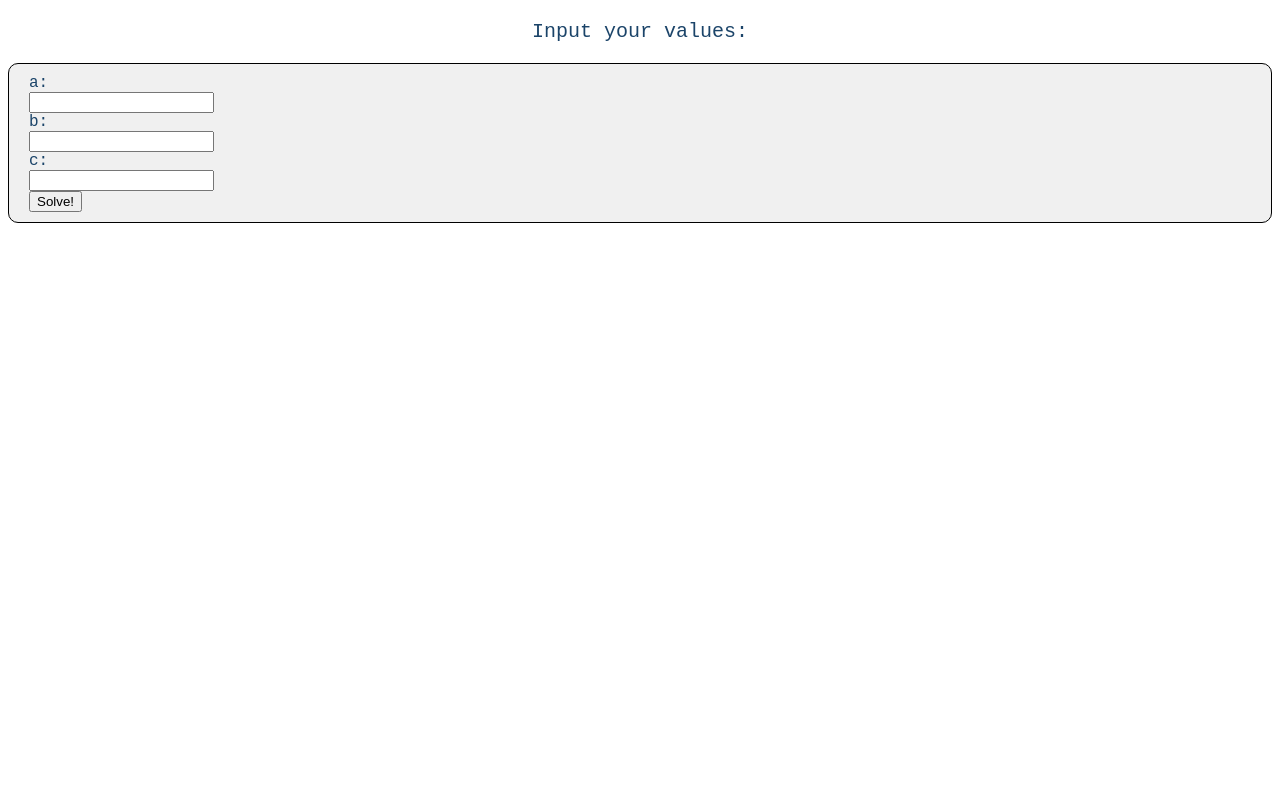
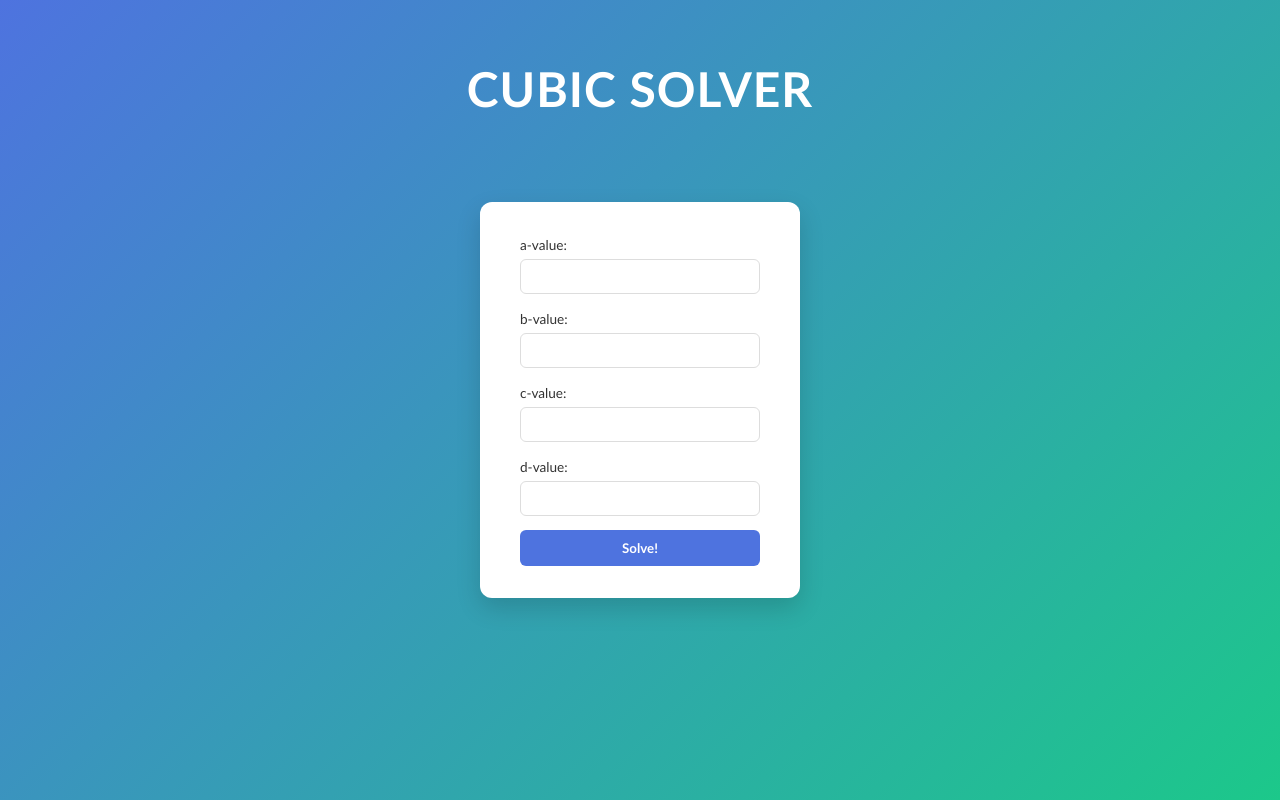
Before and after one commit to zhenopkx0/Asst2, a website built with Vite: page asst2/index.html in a window 1280 px wide. Built offline with nearby package versions, Linux system fonts and the light colour scheme.

Commit message:
Created beautiful interface

```diff
--- a/asst2/index.html
+++ b/asst2/index.html
@@ -7,15 +7,17 @@
     <title>asst2</title>
   </head>
   <body>
-    <p class="title">Input your values:</p>
+    <h1>CUBIC SOLVER</h1>
     <form class = "form">
-      <label for="a">a:</label><br>
+      <label for="a">a-value:</label><br>
       <input type = "text" id ="a"><br>
-      <label for="b">b:</label><br>
+      <label for="b">b-value:</label><br>
       <input type = "text" id="b"><br>
-      <label for="c">c:</label><br>
+      <label for="c">c-value:</label><br>
+      <input type = "text" id = "d"><br>
+      <label for="d">d-value:</label><br>
       <input type = "text" id = "c"><br>
-      <input type = "submit" value = "Solve!">
+      <input type = "submit" value = "Solve!" id="button">
     </form>
     <script type="module" src="/src/main.ts"></script>
   </body>
--- a/asst2/src/main.ts
+++ b/asst2/src/main.ts
@@ -1,24 +1,27 @@
 import './style.css'
-import typescriptLogo from './typescript.svg'
-import viteLogo from '/vite.svg'
-import { setupCounter } from './counter.ts'
 
-document.querySelector<HTMLDivElement>('#app')!.innerHTML = `
-  <div>
-    <a href="https://vite.dev" target="_blank">
-      <img src="${viteLogo}" class="logo" alt="Vite logo" />
-    </a>
-    <a href="https://www.typescriptlang.org/" target="_blank">
-      <img src="${typescriptLogo}" class="logo vanilla" alt="TypeScript logo" />
-    </a>
-    <h1>Vite + TypeScript</h1>
-    <div class="card">
-      <button id="counter" type="button"></button>
-    </div>
-    <p class="read-the-docs">
-      Click on the Vite and TypeScript logos to learn more
-    </p>
-  </div>
-`
+const form = document.getElementById("form") as HTMLFormElement;
 
-setupCounter(document.querySelector<HTMLButtonElement>('#counter')!)
+form?.addEventListener("submit", (event) => {
+    event.preventDefault();
+
+    const formData = new FormData(form);
+
+    const a: number = Number(formData.get("a"));
+    const b: number = Number(formData.get("b"));
+    const c: number = Number(formData.get("c"));
+    const d: number = Number(formData.get("d"));
+
+    const discriminant = b * b - 4 * a * c;
+
+    if (discriminant < 0) {
+        (document.getElementById("result") as HTMLInputElement).value = "No Roots";
+    } else if (discriminant > 0) {
+        const rootOne = (-b + Math.sqrt(discriminant)) / (2 * a);
+        const rootTwo = (-b - Math.sqrt(discriminant)) / (2 * a);
+        (document.getElementById("result") as HTMLInputElement).value = `x1=${rootOne}, x2=${rootTwo}`;
+    } else {
+        const rootOne = (-b + Math.sqrt(discriminant)) / (2 * a);
+        (document.getElementById("result") as HTMLInputElement).value = `x=${rootOne}`;
+    }
+})
--- a/asst2/src/style.css
+++ b/asst2/src/style.css
@@ -1,19 +1,73 @@
-.form {
-  background-color: #f0f0f0;
-  border: 1px solid black;
-  border-radius: 10px;
-  padding-left: 20px;
-  padding-right: 20px;
-  padding-top: 10px;
-  padding-bottom: 10px;
-  font-family:'Courier New', Courier, monospace;
-  color:#1b4469;
+* {
+  box-sizing: border-box;
+  margin: 0;
+  padding: 0;
+  font-family:'Trebuchet MS', 'Lucida Sans Unicode', 'Lucida Grande', 'Lucida Sans', Arial, sans-serif;
 }
 
-.title {
-  font-size: 20px;
-  text-align: center;
-  font-family:'Courier New', Courier, monospace;
-  align-self: center;
-  color:#1b4469;
+body {
+  background: linear-gradient(135deg, #4e73df, #1cc88a);
+  min-height: 100vh;
+  display: flex;
+  justify-content: center;
+  align-items: center;
 }
+
+form {
+  background: white;
+  padding: 2rem 2.5rem;
+  border-radius: 12px;
+  box-shadow: 0 10px 25px rgba(0, 0, 0, 0.15);
+  width: 320px;
+}
+
+h1 {
+  position: absolute;
+  top: 60px;
+  color: white;
+  font-size: 3rem;
+  letter-spacing: 1px;
+}
+
+label {
+  font-size: 0.85rem;
+  color: #333;
+  font-weight: 500;
+}
+
+input[type="text"] {
+  width: 100%;
+  padding: 8px 10px;
+  margin: 6px 0 14px 0;
+  border: 1px solid #ddd;
+  border-radius: 6px;
+  transition: 0.2s ease;
+  font-size: 0.9rem;
+}
+
+input[type="text"]:focus {
+  border-color: #4e73df;
+  outline: none;
+  box-shadow: 0 0 0 2px rgba(78, 115, 223, 0.2);
+}
+
+input[type="submit"] {
+  width: 100%;
+  padding: 10px;
+  background: #4e73df;
+  color: white;
+  border: none;
+  border-radius: 6px;
+  font-weight: bold;
+  cursor: pointer;
+  transition: 0.2s ease;
+}
+
+input[type="submit"]:hover {
+  background: #2e59d9;
+  transform: translateY(-2px);
+}
+
+input[type="submit"]:active {
+  transform: translateY(0);
+}
```
